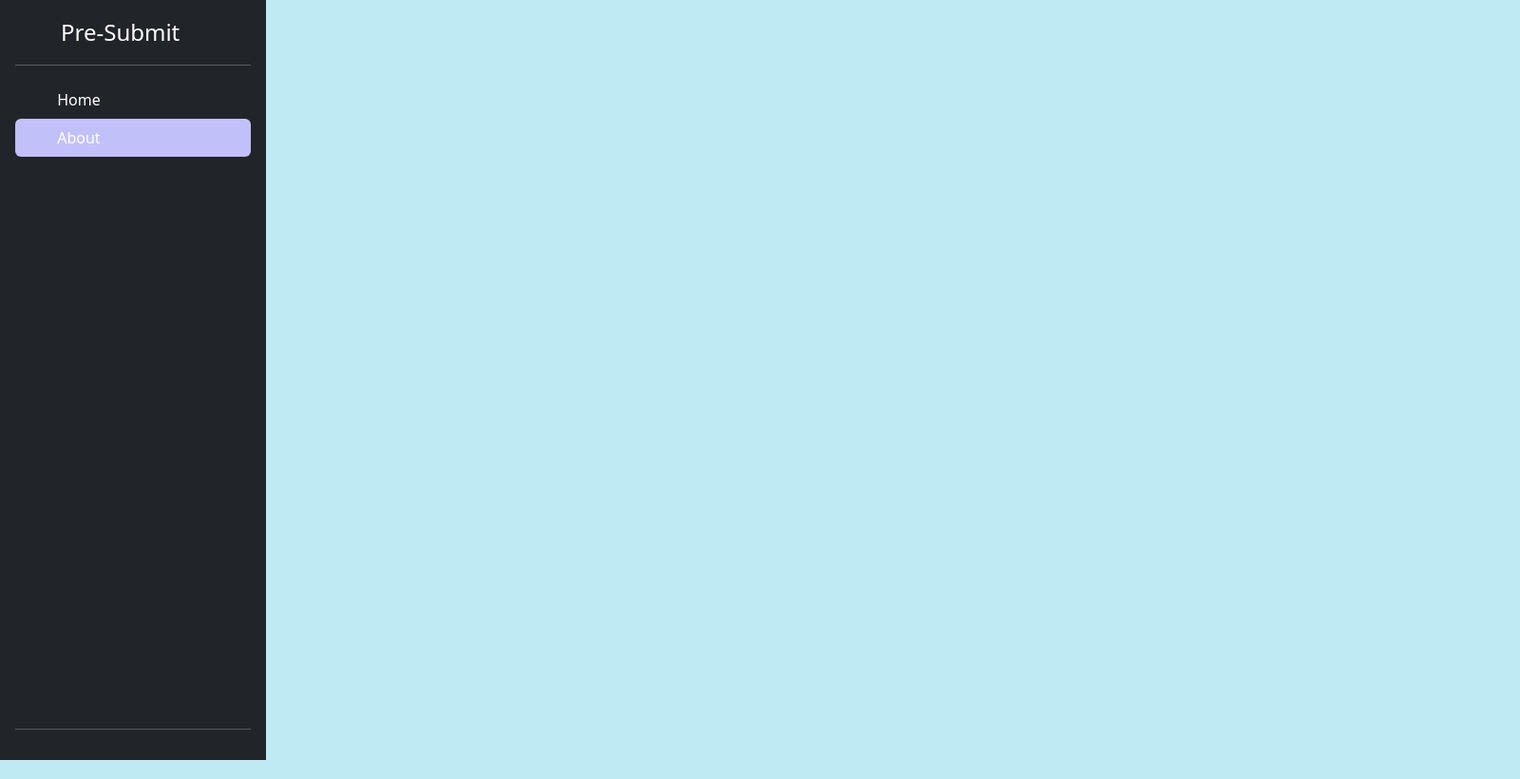
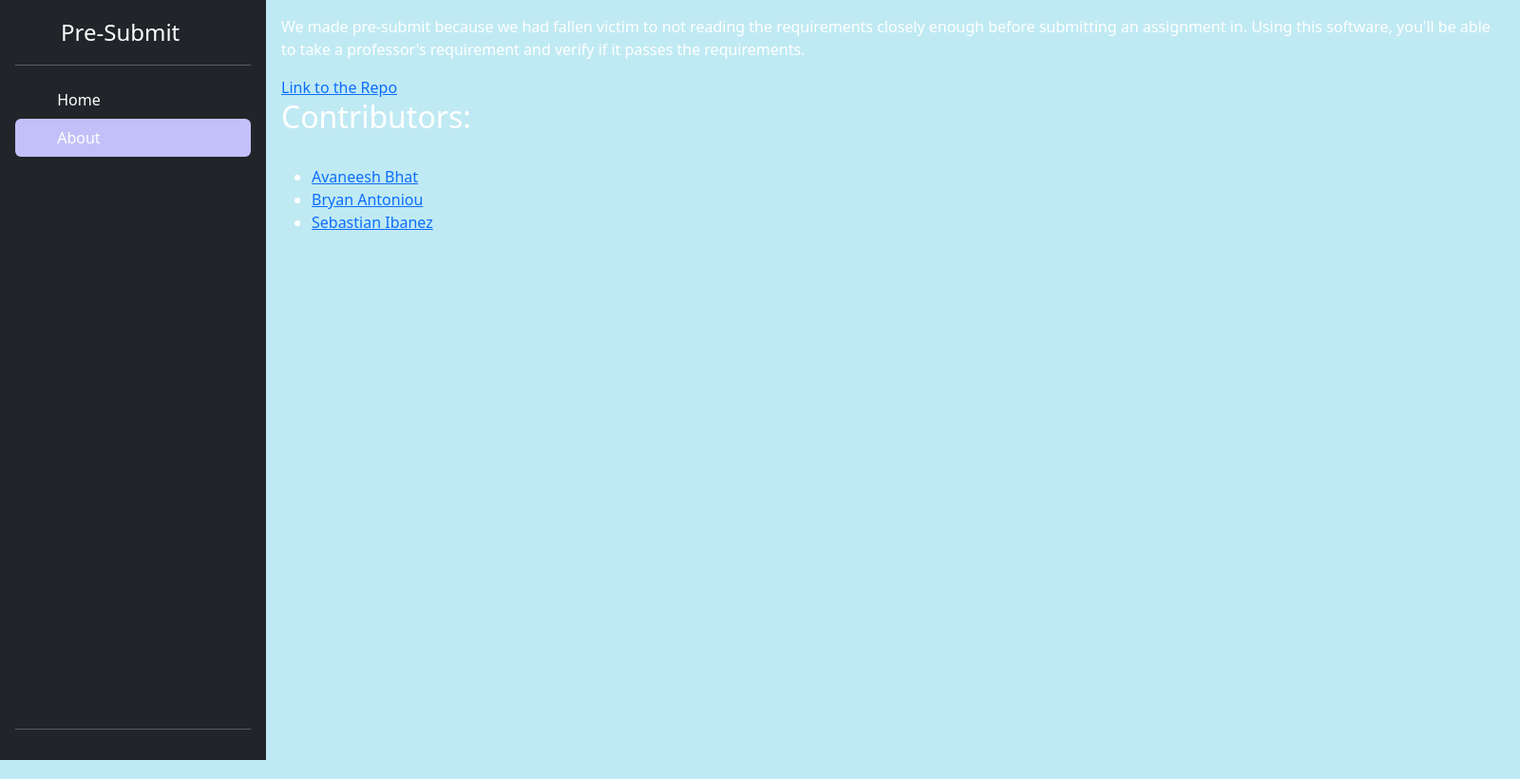
Before and after one commit to Inventhrice/ConHacks2023, an Electron app: page about.html in a window 1600 px wide. Shown: the whole page at 95% size. Drawn offline with nearby package versions, Linux system fonts and the light colour scheme.

Commit message:
Wrote up a little blurb!

```diff
--- a/about.html
+++ b/about.html
@@ -33,7 +33,14 @@
 		<hr>
 		</div>
         <div class="container p-3 text-white" style="width: 100%; height:100%;">
-            <h1 class="mb-3" style="margin-left: 0px; margin-top: 10px;"></h1>
+            <p>We made pre-submit because we had fallen victim to not reading the requirements closely enough before submitting an assignment in. Using this software, you'll be able to take a professor's requirement and verify if it passes the requirements.</p>
+			<a href="https://github.com/Inventhrice/ConHacks2023">Link to the Repo</a>
+			<h2>Contributors:</h2>
+			<br><ul>
+				<li><a href="https://github.com/Inventhrice">Avaneesh Bhat</a></li>
+				<li><a href="https://github.com/BAntoniou">Bryan Antoniou</a></li>
+				<li><a href="https://github.com/sebastian-j-ibanez">Sebastian Ibanez</a></li>
+			</ul>
         </div>
 		</main>
 		<script src="https://cdn.jsdelivr.net/npm/bootstrap@5.3.1/dist/js/bootstrap.bundle.min.js" integrity="sha384-HwwvtgBNo3bZJJLYd8oVXjrBZt8cqVSpeBNS5n7C8IVInixGAoxmnlMuBnhbgrkm" crossorigin="anonymous"></script>
```
